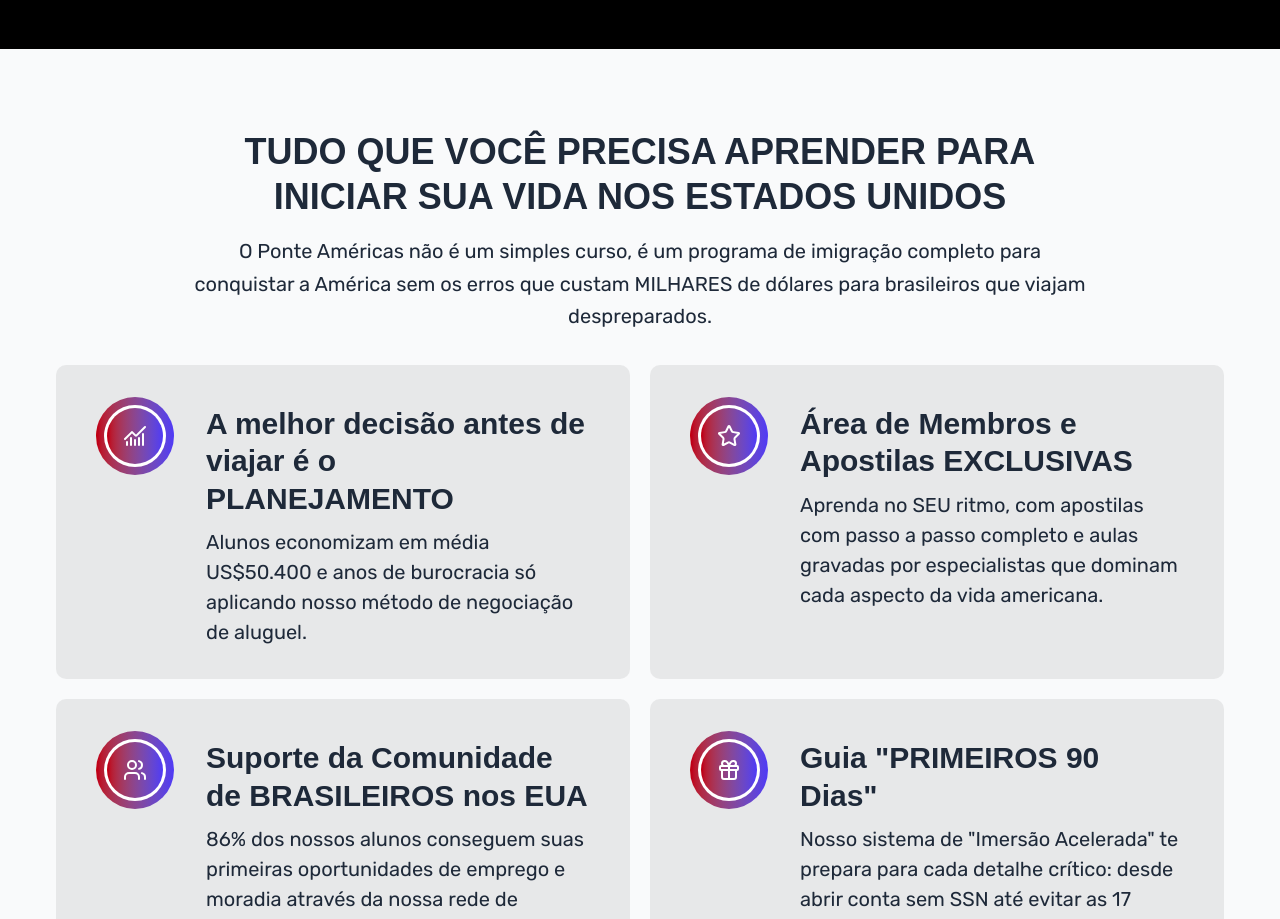
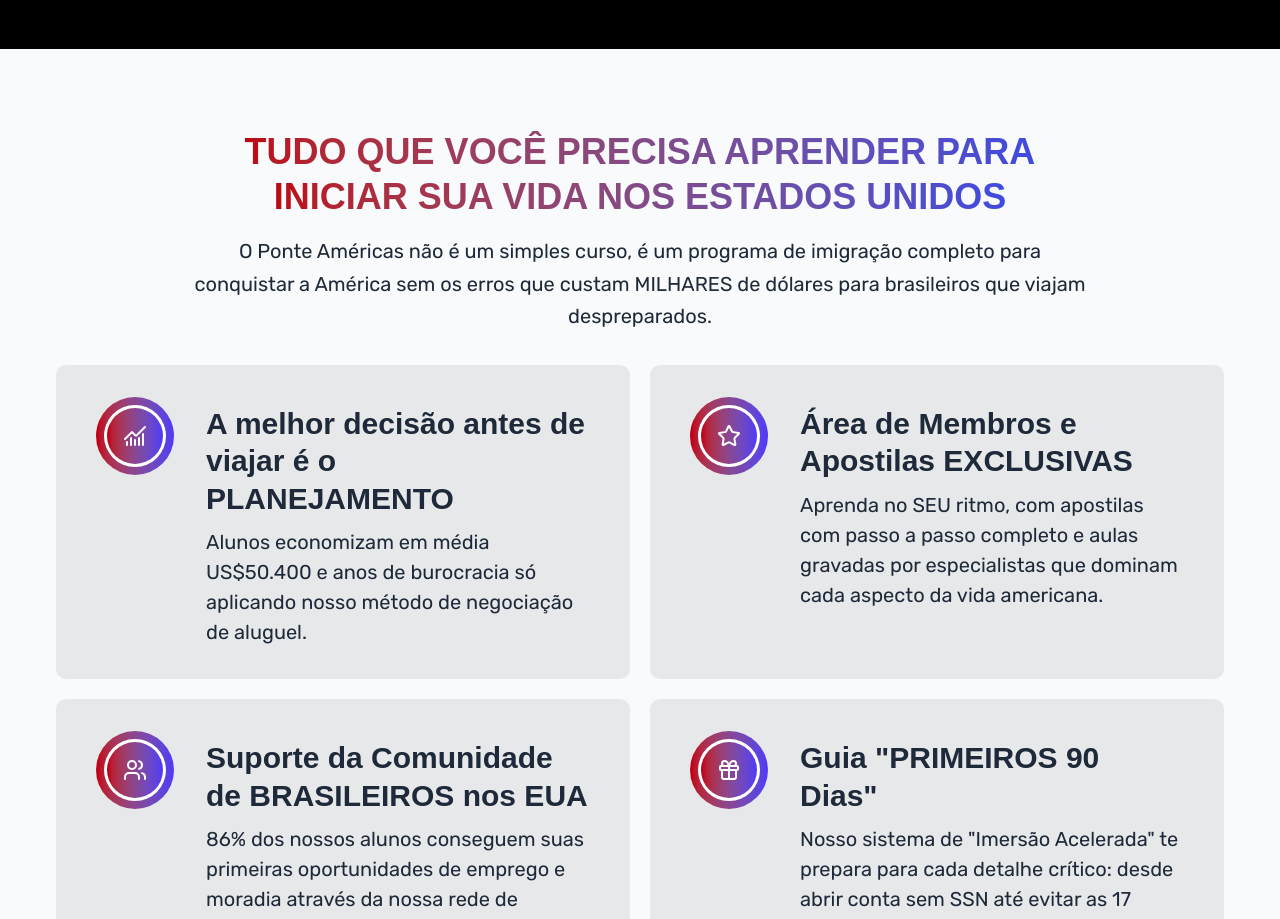
Before and after one commit to kelmeofc/frontend_pages_ponte-americas, a Next.js app: page / in a window 1280 px wide. Shown: the part 3380-4299 px from the top of the page. Built offline with nearby package versions, Linux system fonts and the light colour scheme; no server answers; a web font is replaced by a local one.

Commit message:
feat: minor changes to page  new sections behaviour and interactivity

```diff
--- a/src/components/sections/benefits-section.tsx
+++ b/src/components/sections/benefits-section.tsx
@@ -1,52 +1,52 @@
-"use client"
+"use client";
 
-import { Container } from "@/components/ui/container"
-import { PrimaryButton } from "@/components/primary-button"
-import { BenefitCard } from "@/components/sections/benefit-card"
-import {
-  ChartNoAxesCombined,
-  Star,
-  Users,
-  Gift
-} from "lucide-react"
+import { Container } from "@/components/ui/container";
+import { PrimaryButton } from "@/components/primary-button";
+import { BenefitCard } from "@/components/sections/benefit-card";
+import { ChartNoAxesCombined, Star, Users, Gift } from "lucide-react";
+import { GradientText } from "@/components/ui/gradient-text";
 
 const benefitsData = [
 	{
 		icon: ChartNoAxesCombined,
 		title: "A melhor decisão antes de viajar é o PLANEJAMENTO",
-    description: "Alunos economizam em média US$50.400 e anos de burocracia só aplicando nosso método de negociação de aluguel."
+		description:
+			"Alunos economizam em média US$50.400 e anos de burocracia só aplicando nosso método de negociação de aluguel.",
 	},
 	{
 		icon: Star,
 		title: "Área de Membros e Apostilas EXCLUSIVAS",
-    description: "Aprenda no SEU ritmo, com apostilas com passo a passo completo e aulas gravadas por especialistas que dominam cada aspecto da vida americana."
+		description:
+			"Aprenda no SEU ritmo, com apostilas com passo a passo completo e aulas gravadas por especialistas que dominam cada aspecto da vida americana.",
 	},
 	{
 		icon: Users,
 		title: "Suporte da Comunidade de BRASILEIROS nos EUA",
-    description: "86% dos nossos alunos conseguem suas primeiras oportunidades de emprego e moradia através da nossa rede de contato."
+		description:
+			"86% dos nossos alunos conseguem suas primeiras oportunidades de emprego e moradia através da nossa rede de contato.",
 	},
 	{
 		icon: Gift,
-    title: "Guia \"PRIMEIROS 90 Dias\"",
-    description: "Nosso sistema de \"Imersão Acelerada\" te prepara para cada detalhe crítico: desde abrir conta sem SSN até evitar as 17 multas mais comuns que atingem imigrantes e podem comprometer sua residência legal."
-  }
-]
+		title: 'Guia "PRIMEIROS 90 Dias"',
+		description:
+			'Nosso sistema de "Imersão Acelerada" te prepara para cada detalhe crítico: desde abrir conta sem SSN até evitar as 17 multas mais comuns que atingem imigrantes e podem comprometer sua residência legal.',
+	},
+];
 
 export function BenefitsSection() {
 	return (
-    <section
-      id="benefits"
-      className="bg-gray-50 py-16 md:py-20"
-    >
+		<section id="benefits" className="bg-gray-50 py-16 md:py-20">
 			<Container className="flex flex-col items-center gap-8">
 				{/* Header */}
 				<div className="flex flex-col items-center gap-4 text-center max-w-4xl">
 					<h2 className="font-clash-display text-2xl sm:text-3xl md:text-4xl font-semibold text-gray-800 leading-tight">
-            TUDO QUE VOCÊ PRECISA APRENDER PARA INICIAR SUA VIDA NOS ESTADOS UNIDOS
+						<GradientText>TUDO QUE VOCÊ PRECISA APRENDER PARA </GradientText>{" "}
+						<GradientText>INICIAR SUA VIDA NOS ESTADOS UNIDOS</GradientText>
 					</h2>
 					<p className="text-lg sm:text-xl text-gray-800 font-normal leading-relaxed">
-            O Ponte Américas não é um simples curso, é um programa de imigração completo para conquistar a América sem os erros que custam MILHARES de dólares para brasileiros que viajam despreparados.
+						O Ponte Américas não é um simples curso, é um programa de imigração
+						completo para conquistar a América sem os erros que custam MILHARES
+						de dólares para brasileiros que viajam despreparados.
 					</p>
 				</div>
 
@@ -71,5 +71,5 @@
 				</PrimaryButton>
 			</Container>
 		</section>
-  )
+	);
 }
--- a/src/components/sections/courses-section.tsx
+++ b/src/components/sections/courses-section.tsx
@@ -10,6 +10,7 @@
   CarouselPrevious,
   type CarouselApi,
 } from "@/components/ui/carousel";
+import { GradientText } from "@/components/ui/gradient-text";
 import { CourseCard } from "./course-card";
 
 const COURSES_DATA = [
@@ -94,7 +95,7 @@
 ];
 
 export const CoursesSection = () => {
-  const carouselApiRef = useRef<CarouselApi>();
+  const carouselApiRef = useRef<CarouselApi | null>(null);
 
   // Auto-slide every 3 seconds
   useEffect(() => {
@@ -113,9 +114,9 @@
         {/* Header */}
         <div className="flex justify-center items-center">
           <h2 className="text-center text-3xl md:text-4xl font-semibold font-['Clash_Display'] leading-9">
-            <span className="bg-gradient-to-r from-[#bb0711] to-[#3f4adf] bg-clip-text text-transparent">
+            <GradientText>
               CONHEÇA NOSSOS CURSOS
-            </span>
+            </GradientText>
           </h2>
         </div>
 
--- a/src/components/sections/hero-section.tsx
+++ b/src/components/sections/hero-section.tsx
@@ -2,6 +2,7 @@
 
 import { Container } from "@/components/ui/container"
 import { PrimaryButton } from "@/components/primary-button"
+import { GradientText } from "@/components/ui/gradient-text"
 import { HeroTestimonial } from "./hero-testimonial"
 import { HeroVideo } from "./hero-video"
 import { ArrowRight } from "lucide-react"
@@ -23,9 +24,9 @@
 
         {/* Main Heading */}
         <h1 className="font-clash-display text-2xl sm:text-3xl md:text-4xl lg:text-5xl font-semibold leading-tight text-center mb-8">
-          <span className="bg-gradient-to-r from-[#bb0711] to-[#3f4adf] bg-clip-text text-transparent">
+          <GradientText>
             A VIRADA DE CHAVE
-          </span>
+          </GradientText>
           <br className="sm:hidden" />
           <span className="text-white sm:ml-3">
             PARA MORAR NOS EUA
--- /dev/null
+++ b/src/components/ui/gradient-text.tsx
@@ -0,0 +1,14 @@
+import { cn } from "@/common/lib/utils";
+
+interface IGradientTextProps {
+  children: React.ReactNode;
+  className?: string;
+}
+
+export const GradientText = ({ children, className }: IGradientTextProps) => {
+  return (
+    <span className={cn("bg-gradient-to-r from-[#bb0711] to-[#3f4adf] bg-clip-text text-transparent", className)}>
+      {children}
+    </span>
+  );
+};
```
Lines whose indentation alone changed are shown as unchanged.
